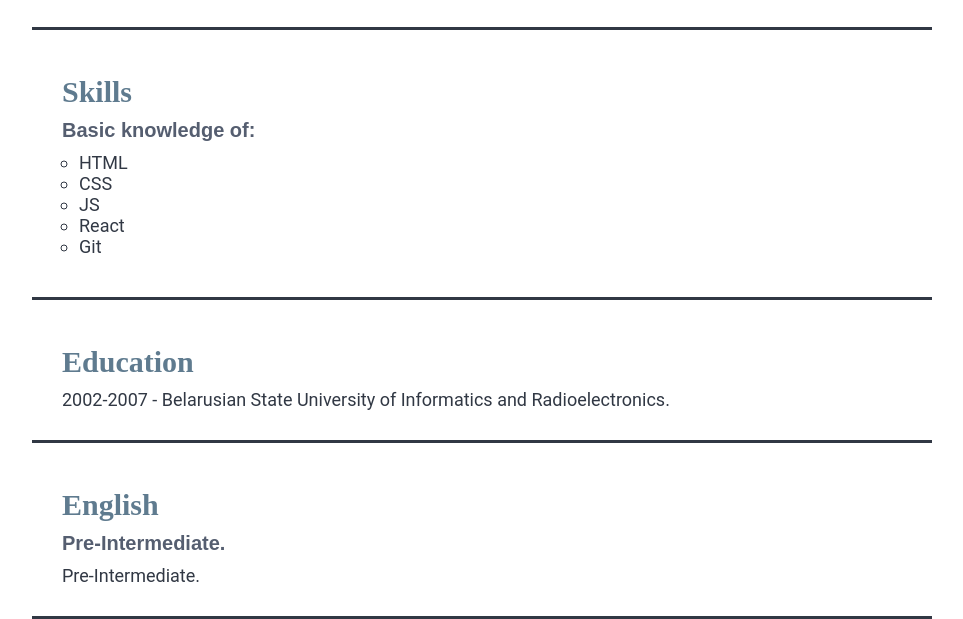
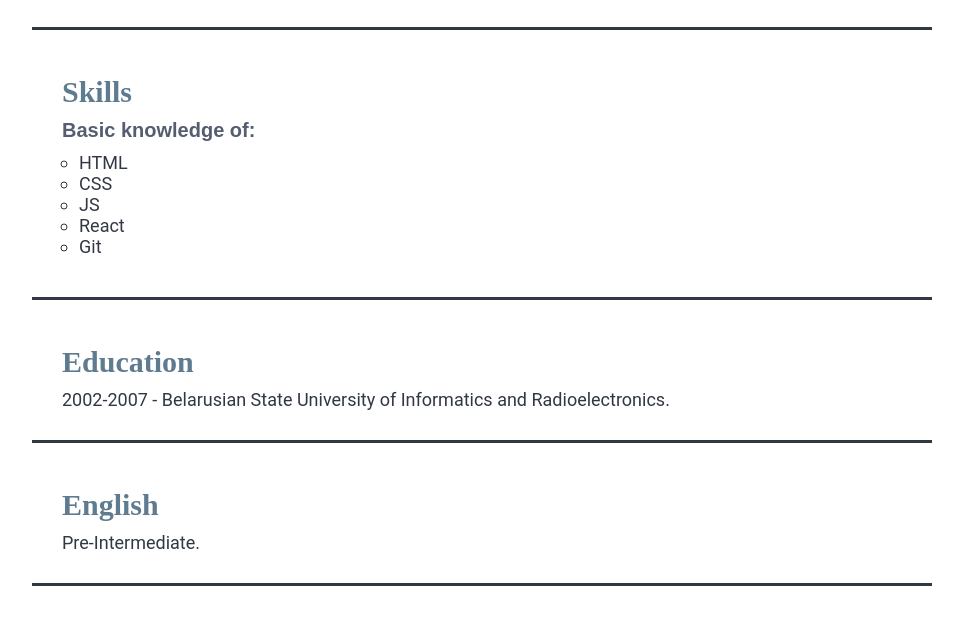
Before and after one commit to MaksimLuzhynski/100rsschool-cv10, a plain HTML site: page index.html in a window 1280 px wide. Shown: the part 627-1246 px from the top of the page, without its empty margins (158-1121 px from the left). After the commit the page ends 1213 px from the top, so only its background shows below. Drawn offline with Linux system fonts and the light colour scheme.

Commit message:
fix: section

```diff
--- a/index.html
+++ b/index.html
@@ -51,7 +51,6 @@
             </section>
             <section>
                 <h1 class="section-header">English</h1>
-                <p class="little-header">Pre-Intermediate.</p>
                 <p>Pre-Intermediate.</p>
             </section>
         </article>
```
